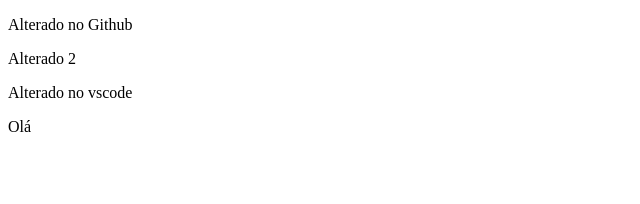
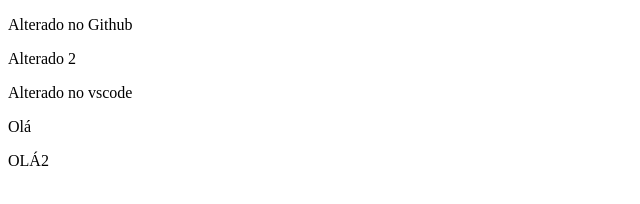
Before and after one commit to JuliaSAntunes/facul, a plain HTML site: page index.html in a window 1280 px wide. Shown: the full height of the page, 0-640 px from the left. Drawn offline with Linux system fonts and the light colour scheme.

Commit message:
Update index.html

```diff
--- a/index.html
+++ b/index.html
@@ -10,5 +10,6 @@
     <p>Alterado 2</p>
     <p>Alterado no vscode</p>
     <p>Olá </p>
+    <P>OLÁ2</P>
 </body>
 </html>
```
